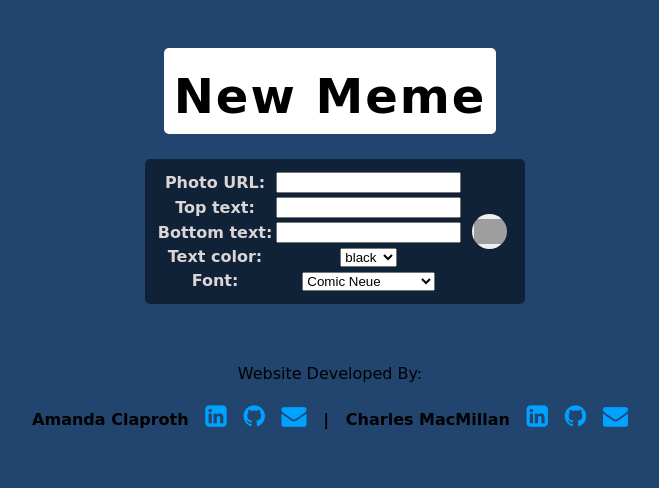
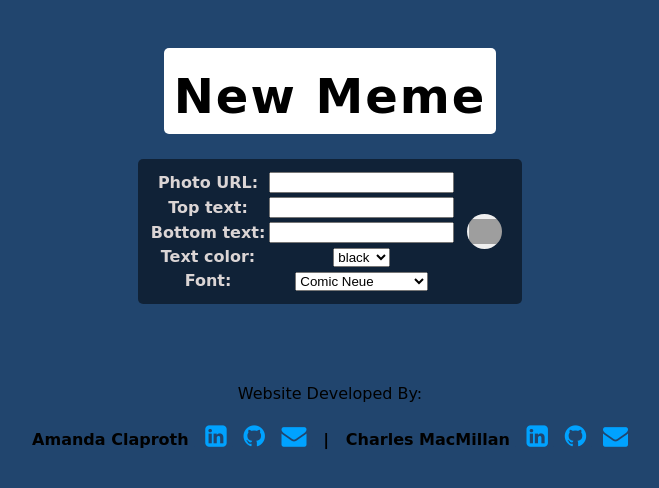
Before and after one commit to Aclap427/Meme_World, a Django app: page /memes/create/ in a window 1280 px wide. Shown: the part 100-588 px from the top of the page, without its empty margins (310-969 px from the left). Run offline with Django 3.2, Linux system fonts and the light colour scheme; some web fonts are replaced; grey boxes are pictures that could not be loaded.

Commit message:
fixed something

```diff
--- a/main_app/static/css/style.css
+++ b/main_app/static/css/style.css
@@ -35,6 +35,10 @@ nav a {
 
 a {
   color: rgb(33, 69, 110);
+}
+
+p {
+    margin: 0 auto;
 }
 
 a:hover {
@@ -120,28 +124,30 @@ a:hover {
   color: rgb(219, 213, 213);
 }
 
-.btn {
+.submit-btn,
+.cancel-btn,
+.delete-btn {
   width: 35px;
   height: 35px;
-  margin: 0 8px;
+  margin: 0 10px;
   border: none;
   border-radius: 50%;
 }
 
-.submit {
+.submit-btn {
   background-image: url("https://lh3.googleusercontent.com/proxy/ZwpUL87gS86A6HKGz8CnIkpKPT3-nIxmpT7B7e5JE9U1ryfukzbaGuzQBr2Qe2uOiZg4AlYxSrbGUH69Zz1-Rby0AhD4lsQ");
   background-size: 95%;
   background-position: right;
   background-repeat: no-repeat;
 }
 
-.cancel {
+.cancel-btn {
   background-image: url("https://www.iconfinder.com/data/icons/material-design-9/48/6-512.png");
   background-size: contain;
   border: 2px solid white;
 }
 
-.delete {
+.delete-btn {
   background-image: url("https://media.istockphoto.com/vectors/bin-icon-flat-red-round-button-vector-illustration-vector-id1162428585?k=6&m=1162428585&s=612x612&w=0&h=wpxkoulockcgBSplnPJs6rHizOkW0BL7Sb-FL8n59-o=");
   background-size: contain;
 }
--- a/main_app/templates/main_app/meme_confirm_delete.html
+++ b/main_app/templates/main_app/meme_confirm_delete.html
@@ -18,8 +18,8 @@
 <p style="margin: 5px;"></p>
 <form class="gray-box" style="margin: 0 0 0 10px; padding: 10px;" action="" method="POST">
   {% csrf_token %}
-  <button href="{% url 'user' %}" class="cancel btn"></button>
-  <input type="submit" value="" class="delete btn" />
+  <a href="{% url 'user' %}" class="cancel-btn"></a>
+  <input type="submit" value="" class="delete-btn" />
 </form>
 </div>
 {% endblock %}
--- a/main_app/templates/main_app/meme_form.html
+++ b/main_app/templates/main_app/meme_form.html
@@ -21,11 +21,11 @@
   <h1 style="margin: 10px 0 0 10px;">New Meme</h1>
   {% endif %}
 </div>
-  <form class="gray-box" style="padding: 10px; margin: 20px 0 0 10px;" action="" method="post">
+  <form class="gray-box" style="padding: 10px; margin: 20px 0;" action="" method="post">
     {% csrf_token %}
     <table>
       {{ form.as_table }}
     </table>
-    <input type="submit" value="" class="submit btn" />
+    <input type="submit" value="" class="submit-btn" />
   </form>
 {% endblock %}
--- a/main_app/views.py
+++ b/main_app/views.py
@@ -1,4 +1,5 @@
 from django.shortcuts import render, redirect
+# from django.http import Http404
 from django.contrib.auth import login
 from django.contrib.auth.forms import UserCreationForm
 from django.contrib.auth.decorators import login_required
@@ -63,6 +64,6 @@ class MemeDelete(DeleteView):
   model = Meme
   success_url = '/memes/user/'
 
-  def form_valid(self,form):
-    if form.instance.user != self.request.user:
-      return redirect('/memes/')
+  # def form_valid(self,form):
+  #   if form.instance.user != self.request.user:
+  #     return redirect('/memes/')
```
